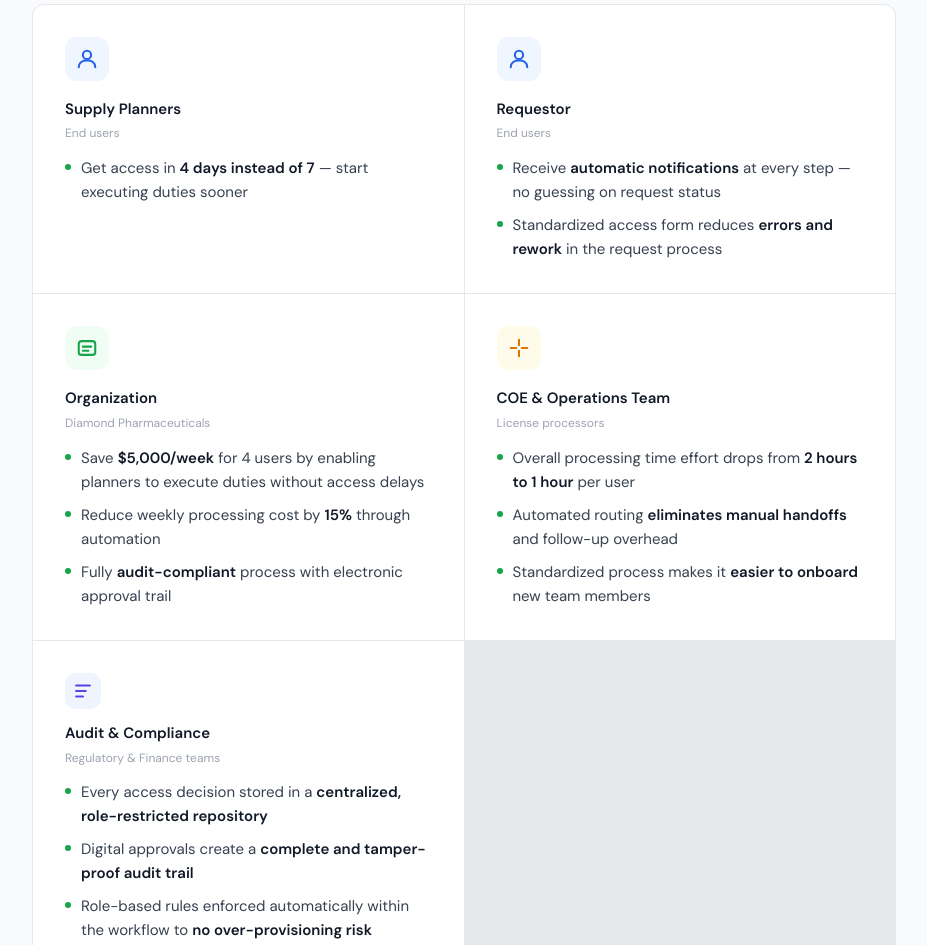
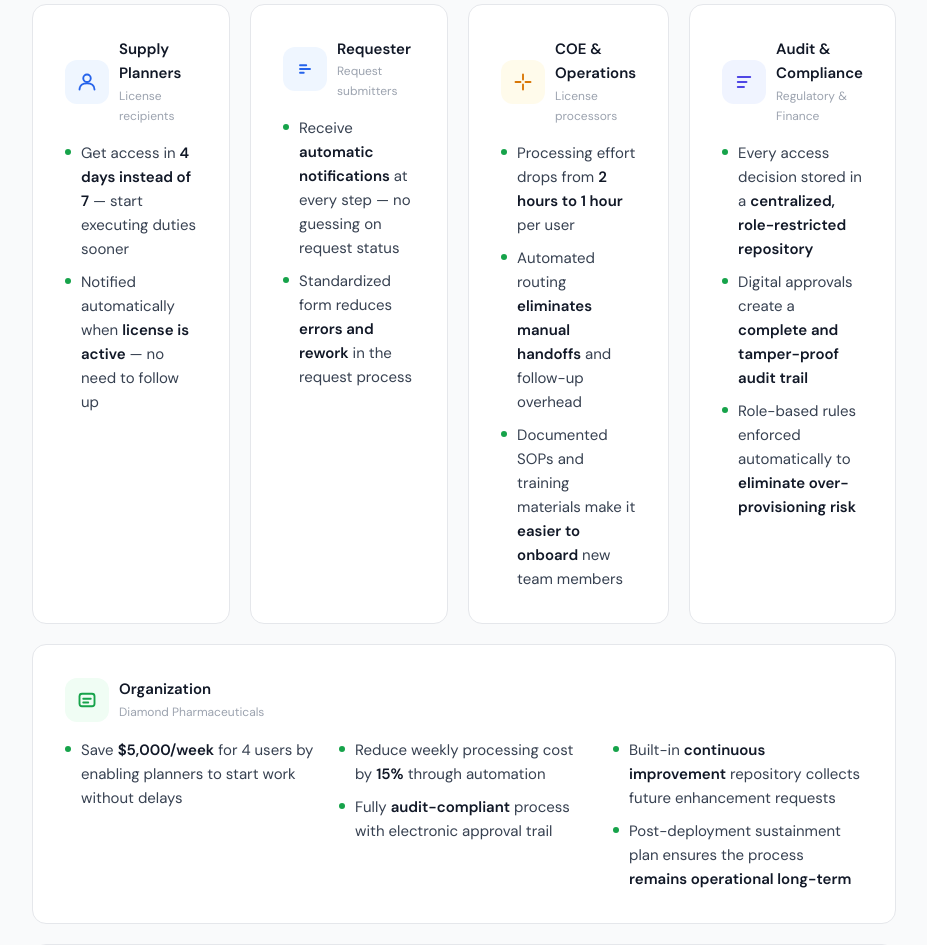
Before and after one commit to dinarazhorabek/kinaxis_project_site, a plain HTML site: page index.html in a window 1280 px wide. Shown: the part 1417-2362 px from the top of the page, without its empty margins (176-1103 px from the left). Drawn offline with Linux system fonts and the light colour scheme.

Commit message:
updates on content

```diff
--- a/index.html
+++ b/index.html
@@ -308,8 +308,8 @@
       </div>
       <div class="hero-stat">
         <div class="hs-val">4</div>
-        <div class="hs-label">Number of users to Process</div>
-        <div class="hs-arrow">by Weekly</div>
+        <div class="hs-label">Number of users processed weekly</div>
+        <div class="hs-arrow">↑ On average</div>
       </div>
     </div>
   </div>
@@ -348,55 +348,102 @@
       <span class="section-num">02</span>
       <span class="section-title">Business advantages &amp; benefits</span>
     </div>
-    <div class="card-grid-2" style="border-radius:12px;margin-bottom:1rem;">
-      <div class="card">
-        <div class="benefit-icon bi-blue">
-          <svg width="22" height="22" viewBox="0 0 16 16" fill="none"><circle cx="8" cy="5" r="3" stroke="#2563EB" stroke-width="1.5"/><path d="M2 14c0-3.314 2.686-5 6-5s6 1.686 6 5" stroke="#2563EB" stroke-width="1.5" stroke-linecap="round"/></svg>
+
+    <!-- Stakeholder benefit cards -->
+    <div style="display:grid;grid-template-columns:repeat(4,1fr);gap:1.25rem;margin-bottom:1.25rem;">
+
+      <!-- Supply Planners -->
+      <div class="card-solo" style="display:flex;flex-direction:column;">
+        <div style="display:flex;align-items:center;gap:10px;margin-bottom:14px;">
+          <div class="benefit-icon bi-blue" style="margin-bottom:0;flex-shrink:0;">
+            <svg width="20" height="20" viewBox="0 0 16 16" fill="none"><circle cx="8" cy="5" r="3" stroke="#2563EB" stroke-width="1.5"/><path d="M2 14c0-3.314 2.686-5 6-5s6 1.686 6 5" stroke="#2563EB" stroke-width="1.5" stroke-linecap="round"/></svg>
           </div>
-        <div class="benefit-title">Supply Planners</div>
-        <div class="benefit-role">End users</div>
+          <div>
+            <div class="benefit-title" style="margin-bottom:1px;">Supply Planners</div>
+            <div class="benefit-role" style="margin-bottom:0;">License recipients</div>
+          </div>
+        </div>
         <div class="bl"><div class="bd bd-g"></div><div class="bt">Get access in <b>4 days instead of 7</b> — start executing duties sooner</div></div>
+        <div class="bl"><div class="bd bd-g"></div><div class="bt">Notified automatically when <b>license is active</b> — no need to follow up</div></div>
       </div>
-      <div class="card">
-        <div class="benefit-icon bi-blue">
-          <svg width="22" height="22" viewBox="0 0 16 16" fill="none"><circle cx="8" cy="5" r="3" stroke="#2563EB" stroke-width="1.5"/><path d="M2 14c0-3.314 2.686-5 6-5s6 1.686 6 5" stroke="#2563EB" stroke-width="1.5" stroke-linecap="round"/></svg>
+
+      <!-- Requester -->
+      <div class="card-solo" style="display:flex;flex-direction:column;">
+        <div style="display:flex;align-items:center;gap:10px;margin-bottom:14px;">
+          <div class="benefit-icon bi-blue" style="margin-bottom:0;flex-shrink:0;">
+            <svg width="20" height="20" viewBox="0 0 16 16" fill="none"><path d="M4 8h8M4 5h5M4 11h3" stroke="#2563EB" stroke-width="1.5" stroke-linecap="round"/></svg>
           </div>
-        <div class="benefit-title">Requestor</div>
-        <div class="benefit-role">End users</div>
+          <div>
+            <div class="benefit-title" style="margin-bottom:1px;">Requester</div>
+            <div class="benefit-role" style="margin-bottom:0;">Request submitters</div>
+          </div>
+        </div>
         <div class="bl"><div class="bd bd-g"></div><div class="bt">Receive <b>automatic notifications</b> at every step — no guessing on request status</div></div>
-        <div class="bl"><div class="bd bd-g"></div><div class="bt">Standardized access form reduces <b>errors and rework</b> in the request process</div></div>
+        <div class="bl"><div class="bd bd-g"></div><div class="bt">Standardized form reduces <b>errors and rework</b> in the request process</div></div>
       </div>
-      <div class="card">
-        <div class="benefit-icon bi-green">
-          <svg width="22" height="22" viewBox="0 0 16 16" fill="none"><rect x="2" y="3" width="12" height="10" rx="2" stroke="#16A34A" stroke-width="1.5"/><path d="M5 7h6M5 10h4" stroke="#16A34A" stroke-width="1.5" stroke-linecap="round"/></svg>
+
+      <!-- COE & Operations -->
+      <div class="card-solo" style="display:flex;flex-direction:column;">
+        <div style="display:flex;align-items:center;gap:10px;margin-bottom:14px;">
+          <div class="benefit-icon bi-amber" style="margin-bottom:0;flex-shrink:0;">
+            <svg width="20" height="20" viewBox="0 0 16 16" fill="none"><path d="M8 2v4M8 10v4M2 8h4M10 8h4" stroke="#D97706" stroke-width="1.5" stroke-linecap="round"/></svg>
           </div>
-        <div class="benefit-title">Organization</div>
-        <div class="benefit-role">Diamond Pharmaceuticals</div>
-        <div class="bl"><div class="bd bd-g"></div><div class="bt">Save <b>$5,000/week</b> for 4 users by enabling planners to execute duties without access delays</div></div>
+          <div>
+            <div class="benefit-title" style="margin-bottom:1px;">COE &amp; Operations</div>
+            <div class="benefit-role" style="margin-bottom:0;">License processors</div>
+          </div>
+        </div>
+        <div class="bl"><div class="bd bd-g"></div><div class="bt">Processing effort drops from <b>2 hours to 1 hour</b> per user</div></div>
+        <div class="bl"><div class="bd bd-g"></div><div class="bt">Automated routing <b>eliminates manual handoffs</b> and follow-up overhead</div></div>
+        <div class="bl"><div class="bd bd-g"></div><div class="bt">Documented SOPs and training materials make it <b>easier to onboard</b> new team members</div></div>
+      </div>
+
+      <!-- Audit & Compliance -->
+      <div class="card-solo" style="display:flex;flex-direction:column;">
+        <div style="display:flex;align-items:center;gap:10px;margin-bottom:14px;">
+          <div class="benefit-icon" style="background:#F0F4FF;width:44px;height:44px;border-radius:12px;display:flex;align-items:center;justify-content:center;flex-shrink:0;margin-bottom:0;">
+            <svg width="20" height="20" viewBox="0 0 16 16" fill="none"><path d="M3 4h10M3 8h7M3 12h5" stroke="#4F46E5" stroke-width="1.5" stroke-linecap="round"/></svg>
+          </div>
+          <div>
+            <div class="benefit-title" style="margin-bottom:1px;">Audit &amp; Compliance</div>
+            <div class="benefit-role" style="margin-bottom:0;">Regulatory &amp; Finance</div>
+          </div>
+        </div>
+        <div class="bl"><div class="bd bd-g"></div><div class="bt">Every access decision stored in a <b>centralized, role-restricted repository</b></div></div>
+        <div class="bl"><div class="bd bd-g"></div><div class="bt">Digital approvals create a <b>complete and tamper-proof audit trail</b></div></div>
+        <div class="bl"><div class="bd bd-g"></div><div class="bt">Role-based rules enforced automatically to <b>eliminate over-provisioning risk</b></div></div>
+      </div>
+
+    </div>
+
+    <!-- Organization full-width card -->
+    <div class="card-solo" style="margin-bottom:1.25rem;">
+      <div style="display:flex;align-items:center;gap:10px;margin-bottom:16px;">
+        <div class="benefit-icon bi-green" style="margin-bottom:0;flex-shrink:0;">
+          <svg width="20" height="20" viewBox="0 0 16 16" fill="none"><rect x="2" y="3" width="12" height="10" rx="2" stroke="#16A34A" stroke-width="1.5"/><path d="M5 7h6M5 10h4" stroke="#16A34A" stroke-width="1.5" stroke-linecap="round"/></svg>
+        </div>
+        <div>
+          <div class="benefit-title" style="margin-bottom:1px;">Organization</div>
+          <div class="benefit-role" style="margin-bottom:0;">Diamond Pharmaceuticals</div>
+        </div>
+      </div>
+      <div style="display:grid;grid-template-columns:repeat(3,1fr);gap:1.5rem;">
+        <div>
+          <div class="bl"><div class="bd bd-g"></div><div class="bt">Save <b>$5,000/week</b> for 4 users by enabling planners to start work without delays</div></div>
+        </div>
+        <div>
           <div class="bl"><div class="bd bd-g"></div><div class="bt">Reduce weekly processing cost by <b>15%</b> through automation</div></div>
           <div class="bl"><div class="bd bd-g"></div><div class="bt">Fully <b>audit-compliant</b> process with electronic approval trail</div></div>
         </div>
-      <div class="card">
-        <div class="benefit-icon bi-amber">
-          <svg width="22" height="22" viewBox="0 0 16 16" fill="none"><path d="M8 2v4M8 10v4M2 8h4M10 8h4" stroke="#D97706" stroke-width="1.5" stroke-linecap="round"/></svg>
+        <div>
+          <div class="bl"><div class="bd bd-g"></div><div class="bt">Built-in <b>continuous improvement</b> repository collects future enhancement requests</div></div>
+          <div class="bl"><div class="bd bd-g"></div><div class="bt">Post-deployment sustainment plan ensures the process <b>remains operational long-term</b></div></div>
         </div>
-        <div class="benefit-title">COE &amp; Operations Team</div>
-        <div class="benefit-role">License processors</div>
-        <div class="bl"><div class="bd bd-g"></div><div class="bt">Overall processing time effort drops from <b>2 hours to 1 hour</b> per user</div></div>
-        <div class="bl"><div class="bd bd-g"></div><div class="bt">Automated routing <b>eliminates manual handoffs</b> and follow-up overhead</div></div>
-        <div class="bl"><div class="bd bd-g"></div><div class="bt">Standardized process makes it <b>easier to onboard</b> new team members</div></div>
       </div>
-      <div class="card">
-        <div class="benefit-icon" style="background:#F0F4FF;width:36px;height:36px;border-radius:10px;display:flex;align-items:center;justify-content:center;margin-bottom:12px;">
-          <svg width="22" height="22" viewBox="0 0 16 16" fill="none"><path d="M3 4h10M3 8h7M3 12h5" stroke="#4F46E5" stroke-width="1.5" stroke-linecap="round"/></svg>
     </div>
-        <div class="benefit-title">Audit &amp; Compliance</div>
-        <div class="benefit-role">Regulatory &amp; Finance teams</div>
-        <div class="bl"><div class="bd bd-g"></div><div class="bt">Every access decision stored in a <b>centralized, role-restricted repository</b></div></div>
-        <div class="bl"><div class="bd bd-g"></div><div class="bt">Digital approvals create a <b>complete and tamper-proof audit trail</b></div></div>
-        <div class="bl"><div class="bd bd-g"></div><div class="bt">Role-based rules enforced automatically within the workflow to <b>no over-provisioning risk</b></div></div>
-      </div>
-      <div class="card span2">
+
+    <!-- Savings table -->
+    <div class="card-solo">
       <div class="card-label cl-soft">Total savings for the company — cost per user</div>
       <div class="cost-table-wrap">
       <table class="cost-table">
@@ -411,6 +458,7 @@
       </table>
       </div>
     </div>
+
   </div>
 
   <!-- SCOPE -->
@@ -453,8 +501,8 @@
     </div>
 
     <!-- Deliverables -->
+    <div style="font-size:11px;font-weight:600;letter-spacing:0.1em;text-transform:uppercase;color:var(--text-xs);margin-bottom:0.75rem;margin-top:1.5rem;">New features</div>
     <div class="card-grid-3">
-      <div class="card-label cl-soft">New Features</div>
       <div class="card-solo">
         <div class="deliv-icon"><svg width="22" height="22" viewBox="0 0 16 16" fill="none"><rect x="2" y="2" width="12" height="12" rx="2" stroke="#2563EB" stroke-width="1.5"/><path d="M5 8h6M5 5h4" stroke="#2563EB" stroke-width="1.5" stroke-linecap="round"/></svg></div>
         <div class="deliv-title">Automated Request Form</div>
@@ -510,6 +558,24 @@
 
     <!-- PROGRESS -->
     <div class="section">
+
+      <!-- Original Timeline -->
+      <div style="margin-bottom:0.5rem;">
+        <div style="font-size:11px;font-weight:600;letter-spacing:0.09em;text-transform:uppercase;color:var(--text-xs);margin-bottom:0.6rem;">Original Timeline</div>
+        <div class="phase-row">
+          <div class="phase ph-done"><div class="phase-name">Analysis</div><div class="phase-date">Jun 15</div><div class="phase-dot"></div></div>
+          <div class="phase ph-done"><div class="phase-name">Design</div><div class="phase-date">Jul 10</div><div class="phase-dot"></div></div>
+          <div class="phase ph-done"><div class="phase-name">Build</div><div class="phase-date">Aug 10–15</div><div class="phase-dot"></div></div>
+          <div class="phase ph-done"><div class="phase-name">Pilot</div><div class="phase-date">Aug 31</div><div class="phase-dot"></div></div>
+          <div class="phase ph-done"><div class="phase-name">Launch</div><div class="phase-date">Sep 15</div><div class="phase-dot"></div></div>
+          <div class="phase ph-done"><div class="phase-name">Measure</div><div class="phase-date">Dec 15</div><div class="phase-dot"></div></div>
+        </div>
+        <div class="progress-note" style="margin-bottom:1.5rem;">Original plan · Final milestone: December 15, 2026</div>
+      </div>
+
+      <!-- Updated Timeline -->
+      <div style="margin-bottom:0.5rem;">
+        <div style="font-size:11px;font-weight:600;letter-spacing:0.09em;text-transform:uppercase;color:var(--text-xs);margin-bottom:0.6rem;">Updated Timeline</div>
         <div class="phase-row">
           <div class="phase ph-done"><div class="phase-name">Analysis</div><div class="phase-date">Jun</div><div class="phase-dot"></div></div>
           <div class="phase ph-done"><div class="phase-name">Design</div><div class="phase-date">Jul</div><div class="phase-dot"></div></div>
@@ -519,6 +585,8 @@
           <div class="phase ph-next"><div class="phase-name">Measure</div><div class="phase-date">Jan 15</div><div class="phase-dot"></div></div>
         </div>
         <div class="progress-note"><b>Currently in: Pilot phase</b> · As of September 1, 2026 · Final milestone revised to January 15, 2027</div>
+      </div>
+
     </div>
 
     <div class="status-block">
```
Lines whose indentation alone changed are shown as unchanged.
